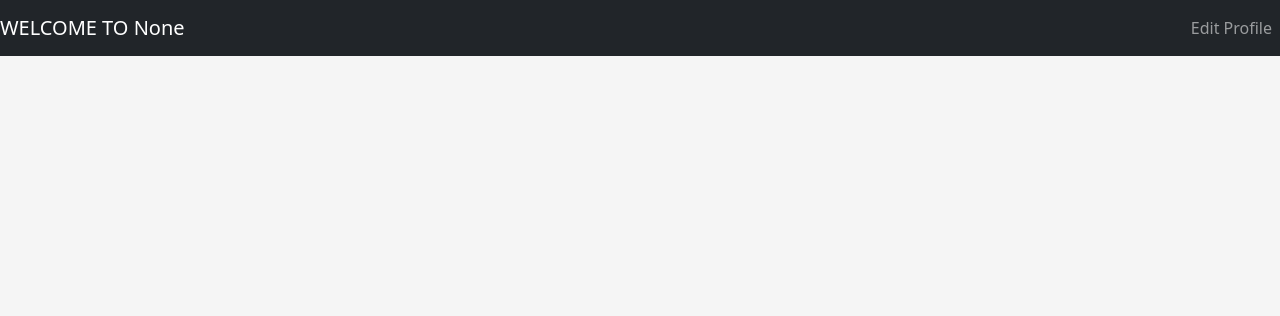
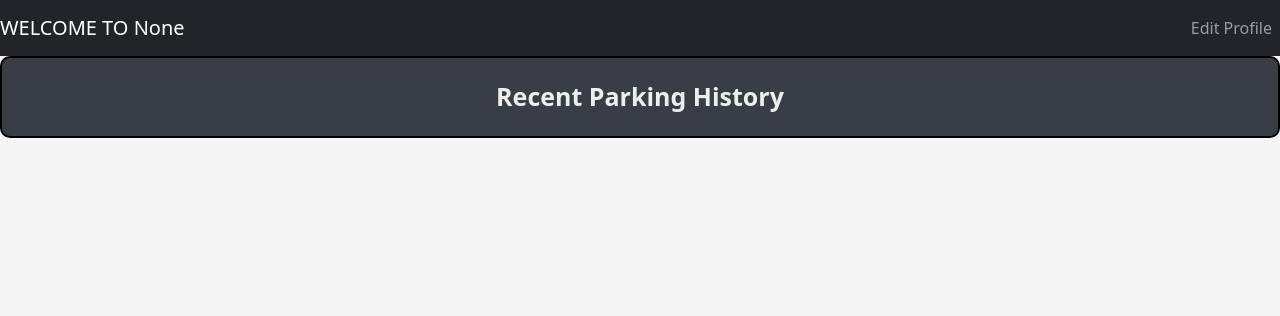
Before and after one commit to Ganesh-2003/vehicle-parking-app, a Flask app: page /user/dashboard in a window 1280 px wide. Shown: the top 316 px of the page. Run offline with Flask 3, Linux system fonts and the light colour scheme.

Commit message:
Intial commit

```diff
--- a/templates/dashboard/user_dashboard.html
+++ b/templates/dashboard/user_dashboard.html
@@ -1 +1,7 @@
 {% extends "navbar.html" %}
+
+{% block content %}
+
+    <div class="title"> Recent Parking History </div>
+
+{% endblock %}
--- a/templates/navbar.html
+++ b/templates/navbar.html
@@ -45,13 +45,13 @@
   class="collapse navbar-collapse" id="navbarSupportedContent">
     <ul class="navbar-nav mr-auto">
       <li class="nav-item active">
-        <a class="nav-link" href="#">Home </a>
+        <a class="nav-link" href="{{ url_for('user.dashboard') }}">Home </a>
       </li>
       <li class="nav-item">
         <a class="nav-link" href="#">Summary</a>
       </li>
       <li class="nav-item">
-        <a class="nav-link" href="#">Logout</a>
+        <a class="nav-link" href="{{ url_for('auth.login')}}">Logout</a>
       </li>
     </ul>
   </div>
```
Also changed, not shown: database/parking.db.
